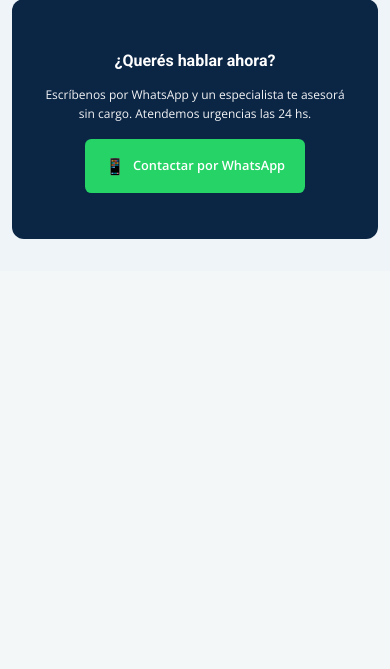
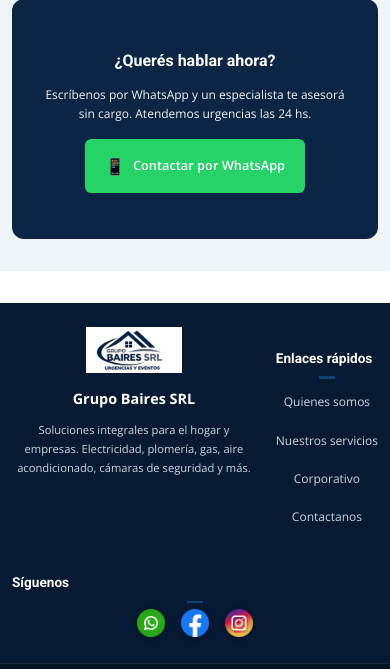
Before and after one commit to Alanr89/GyCProyect, a PHP site: the page made by Landing Page/Landingpage.html in a window 390 px wide. Shown: the part 5831-6500 px from the top of the page. Before the commit the page ends 6070 px from the top, so only its background shows below. Run offline with PHP 8.4, Linux system fonts and the light colour scheme.

Commit message:
footer completo

```diff
--- a/Landing Page/CSS/style.css
+++ b/Landing Page/CSS/style.css
@@ -783,6 +783,181 @@ html {
     transform: translateY(0);
 }
 
+/* ==========================Footer===============================*/
+
+.footer {
+    background: #071a33;
+    color: var(--blanco);
+    padding: 0;
+    margin-top: 4rem;
+}
+
+.footer__contenedor {
+    max-width: 130rem;
+    margin: 0 auto;
+    padding: 5rem 2rem 3rem 2rem;
+    display: grid;
+    grid-template-columns: 1fr 1fr 1fr;
+    gap: 4rem;
+    align-items: start;
+}
+
+.footer__logo img {
+    width: 12rem;
+    height: auto;
+    margin-bottom: 1.5rem;
+    display: block;
+}
+
+.footer__datos strong {
+    display: block;
+    font-size: 1.8rem;
+    color: var(--blanco);
+    margin-bottom: 0.8rem;
+}
+
+.footer__datos p {
+    font-size: 1.4rem;
+    line-height: 1.7;
+    color: #cbd5e1;
+    margin: 0;
+}
+
+.footer__enlaces h4,
+.footer__redes h4 {
+    font-size: 1.7rem;
+    color: var(--blanco);
+    margin-bottom: 1.5rem;
+    position: relative;
+}
+
+.footer__enlaces h4::after,
+.footer__redes h4::after {
+    content: '';
+    position: absolute;
+    left: 0;
+    bottom: -0.8rem;
+    width: 2rem;
+    height: 0.3rem;
+    background: var(--azulAcero);
+}
+
+.footer__lista {
+    list-style: none;
+    padding: 0;
+    margin: 0;
+    display: flex;
+    flex-direction: column;
+    gap: 0.8rem;
+}
+
+.footer__lista a {
+    text-decoration: none;
+    color: #cbd5e1;
+    font-size: 1.5rem;
+    transition: color 0.3s ease, padding-left 0.2s ease;
+}
+
+.footer__lista a:hover {
+    color: var(--blanco);
+    padding-left: 0.8rem;
+}
+
+/* Redes sociales - solo imágenes PNG sin fondos de color */
+.footer__social {
+    display: flex;
+    gap: 2rem;
+    justify-content: center;
+}
+
+.social-link {
+    display: inline-block;
+    text-decoration: none;
+    transition: transform 0.2s ease;
+    cursor: pointer;
+}
+
+.social-link:hover {
+    transform: translateY(-3px);
+}
+
+.social-icon {
+    width: 3.5rem;
+    height: 3.5rem;
+    filter: drop-shadow(0 0.2rem 0.3rem rgba(0, 0, 0, 0.3));
+}
+
+/* Footer bottom */
+.footer__bottom {
+    background: #051226;
+    border-top: 0.15rem solid rgba(255, 255, 255, 0.1);
+    padding: 2rem;
+    text-align: center;
+}
+
+.footer__bottom p {
+    margin: 0;
+    font-size: 1.3rem;
+    color: #94a3b8;
+}
+
+/* Responsive Footer */
+@media (max-width: 1024px) {
+    .footer__contenedor {
+        grid-template-columns: 1fr 1fr;
+        gap: 3rem;
+        padding: 4rem 1.5rem 2rem 1.5rem;
+    }
+
+    .footer__redes {
+        grid-column: span 2;
+    }
+
+    .footer__social {
+        flex-direction: row;
+        flex-wrap: wrap;
+        justify-content: center;
+    }
+
+    .social-link {
+        justify-content: center;
+    }
+}
+
+@media (max-width: 768px) {
+    .footer__contenedor {
+        grid-template-columns: 1fr;
+        gap: 2.5rem;
+        padding: 3rem 1.5rem 2rem 1.5rem;
+    }
+
+    .footer__logo {
+        text-align: center;
+    }
+
+    .footer__logo img {
+        margin: 0 auto 1.5rem auto;
+    }
+
+    .footer__enlaces h4::after,
+    .footer__redes h4::after {
+        left: 50%;
+        transform: translateX(-50%);
+    }
+
+    .footer__lista {
+        align-items: center;
+    }
+
+    .footer__lista a:hover {
+        padding-left: 0;
+    }
+
+    .footer__social {
+        justify-content: center;
+    }
+}
+
 /* ==========================Sección Contactanos===============================*/
 
 .contactanos__box {
--- a/Landing Page/Landingpage.html
+++ b/Landing Page/Landingpage.html
@@ -183,11 +183,9 @@ Consultanos y coordinamos.</p>
         <p>Sumá un aliado operativo confiable a tu red.</p>
         <a href="https://wa.me/5491125431833?text=Hola%21%20Quisiera%20realizar%20una%20consulta." class="btn-corporativo">Contactar el Área Corporativa</a>
     </div>
-
-
 </section>
 
-<!-- ===============================================Contactanos==========================================================-->
+<!--=============================================Contactanos=================================================================-->
 <section id="contactanos" class="contactanos__box">
     <div class="contactanos__formulario">
         <h2>¿Listo para resolverlo?</h2>
@@ -228,6 +226,49 @@ Consultanos y coordinamos.</p>
 </section>
 
     </main>
+
+    <!-- =============================== FOOTER =============================== -->
+    <footer class="footer">
+        <div class="footer__contenedor">
+            <div class="footer__logo">
+                <img src="Assets/LogoHeader.jpg" alt="Logo Grupo Baires">
+                <div class="footer__datos">
+                    <strong>Grupo Baires SRL</strong>
+                    <p>Soluciones integrales para el hogar y empresas. Electricidad, plomería, gas, aire acondicionado, cámaras de seguridad y más.</p>
+                </div>
+            </div>
+
+            <div class="footer__enlaces">
+                <h4>Enlaces rápidos</h4>
+                <ul class="footer__lista">
+                    <li><a href="#sobre-nosotros">Quienes somos</a></li>
+                    <li><a href="#cards-servicios">Nuestros servicios</a></li>
+                    <li><a href="#corporativo">Corporativo</a></li>
+                    <li><a href="#contactanos">Contactanos</a></li>
+                </ul>
+            </div>
+
+            <div class="footer__redes">
+                <h4>Síguenos</h4>
+                <div class="footer__social">
+                    <a href="https://wa.me/5491150064968?text=Hola%20Grupo%20Baires,%20quisiera%20una%20asesoria." class="social-link" target="_blank" rel="noopener" aria-label="WhatsApp">
+                        <img src="Assets/icons/whatsapp.png" alt="WhatsApp" class="social-icon">
+                    </a>
+                    <a href="#" class="social-link" target="_blank" rel="noopener" aria-label="Facebook">
+                        <img src="Assets/icons/facebook (1).png" alt="Facebook" class="social-icon">
+                    </a>
+                    <a href="#" class="social-link" target="_blank" rel="noopener" aria-label="Instagram">
+                        <img src="Assets/icons/logotipo-de-instagram.png" alt="Instagram" class="social-icon">
+                    </a>
+                </div>
+            </div>
+        </div>
+
+        <div class="footer__bottom">
+            <p>© <span id="anio"></span> Grupo Baires SRL. Todos los derechos reservados.</p>
+        </div>
+    </footer>
+
     <script>
         const slides = document.querySelectorAll('.carousel__slide');
         const totalSlides = slides.length;
```
Also changed, not shown: Landing Page/Assets/icons/facebook (1).png (added), Landing Page/Assets/icons/logotipo-de-instagram.png (added), Landing Page/Assets/icons/whatsapp.png (added).
